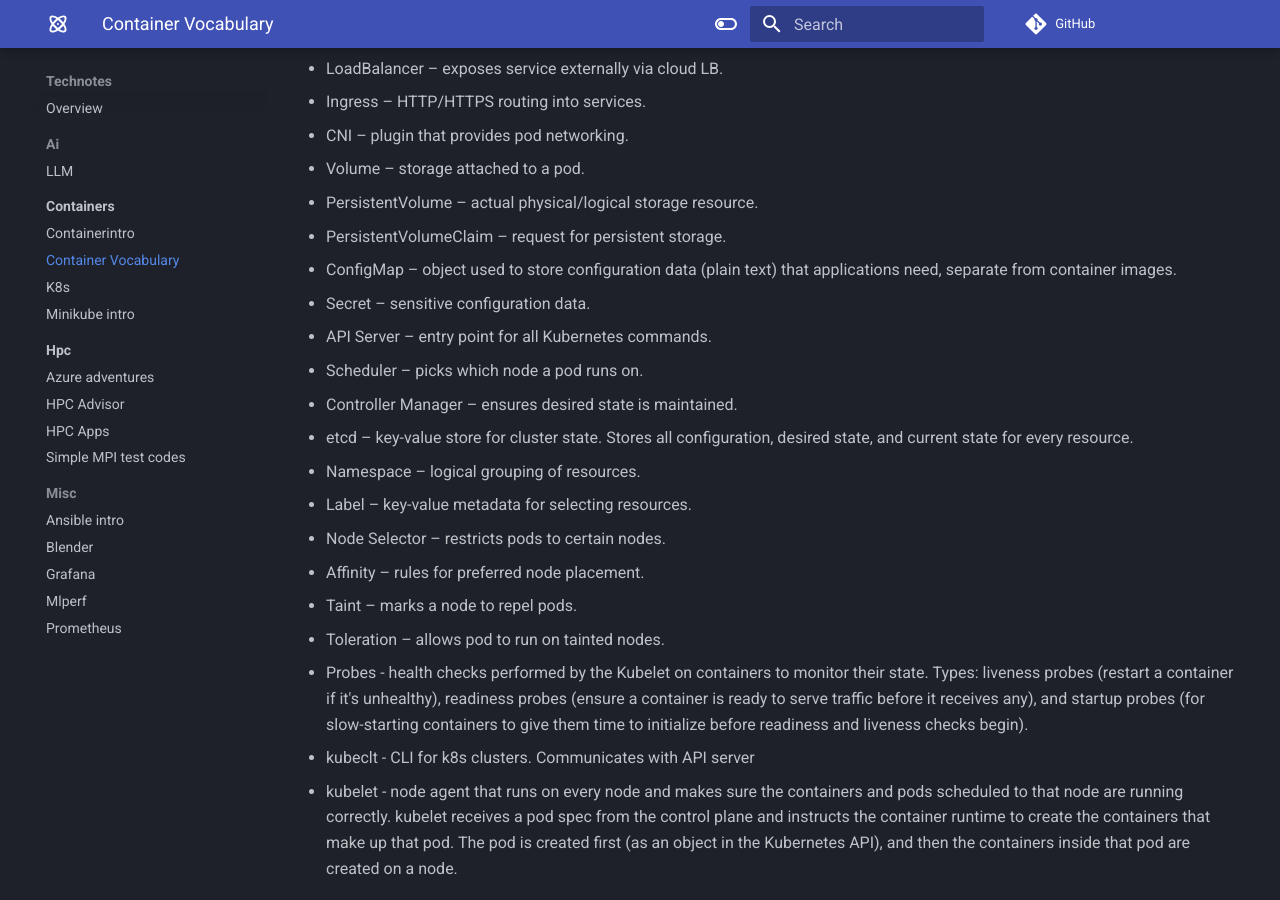
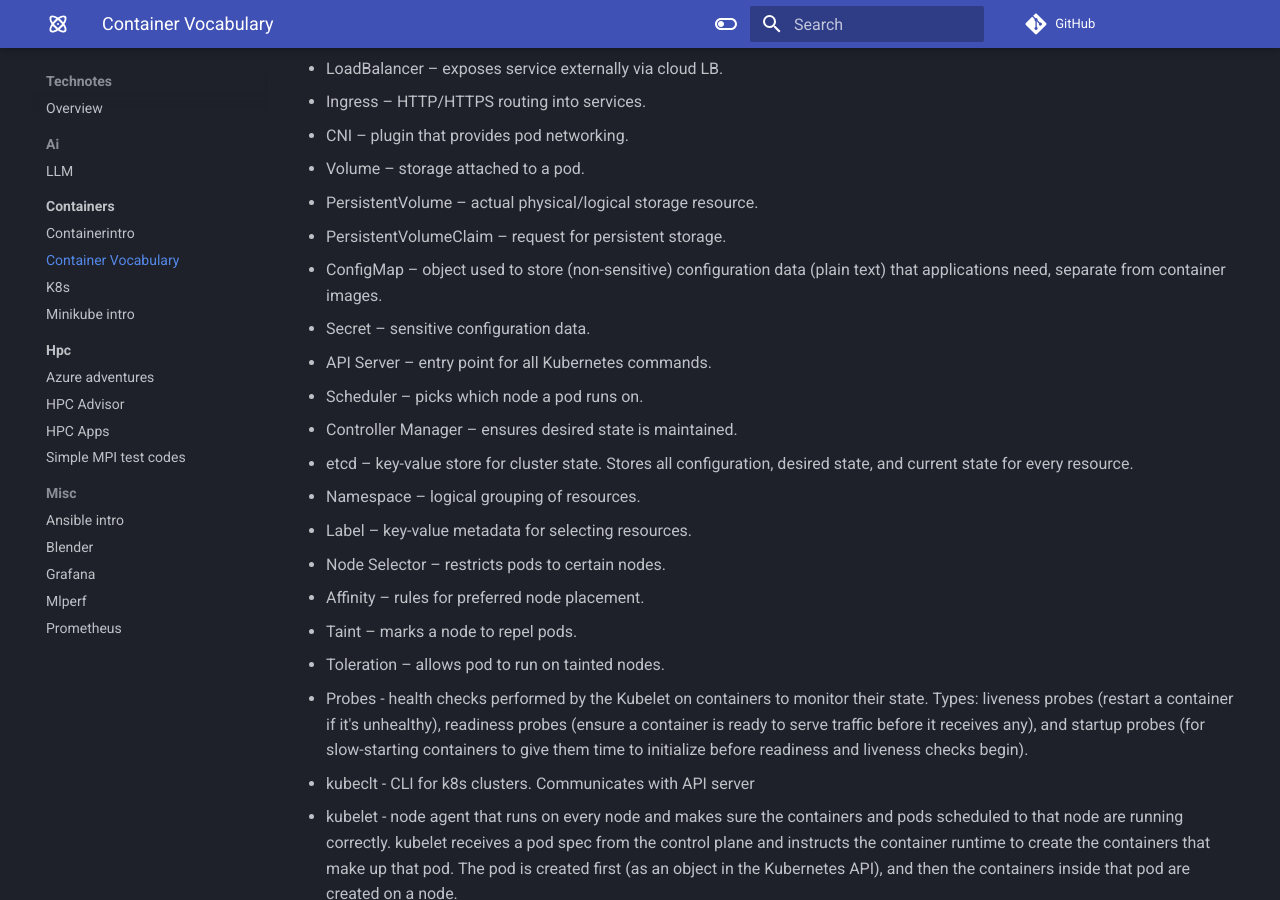
Before and after one commit to marconetto/technotes, an MkDocs documentation site: the page built from docs/containers/containervocabulary.md, in a window 1280 px wide and 900 px high, scrolled down 695 px. Built offline with MkDocs 1.6.1 and Material for MkDocs 9.7.7, drawn with Linux system fonts in a browser that asks for light colours; comment, search, counter and statistics services are not loaded.

Commit message:
update k8s content

```diff
--- a/docs/containers/containervocabulary.md
+++ b/docs/containers/containervocabulary.md
@@ -26,7 +26,7 @@ containers
 - Volume – storage attached to a pod.
 - PersistentVolume – actual physical/logical storage resource.
 - PersistentVolumeClaim – request for persistent storage.
-- ConfigMap – object used to store configuration data (plain text) that applications need, separate from container images.
+- ConfigMap – object used to store (non-sensitive) configuration data (plain text) that applications need, separate from container images.
 - Secret – sensitive configuration data.
 - API Server – entry point for all Kubernetes commands.
 - Scheduler – picks which node a pod runs on.
```
